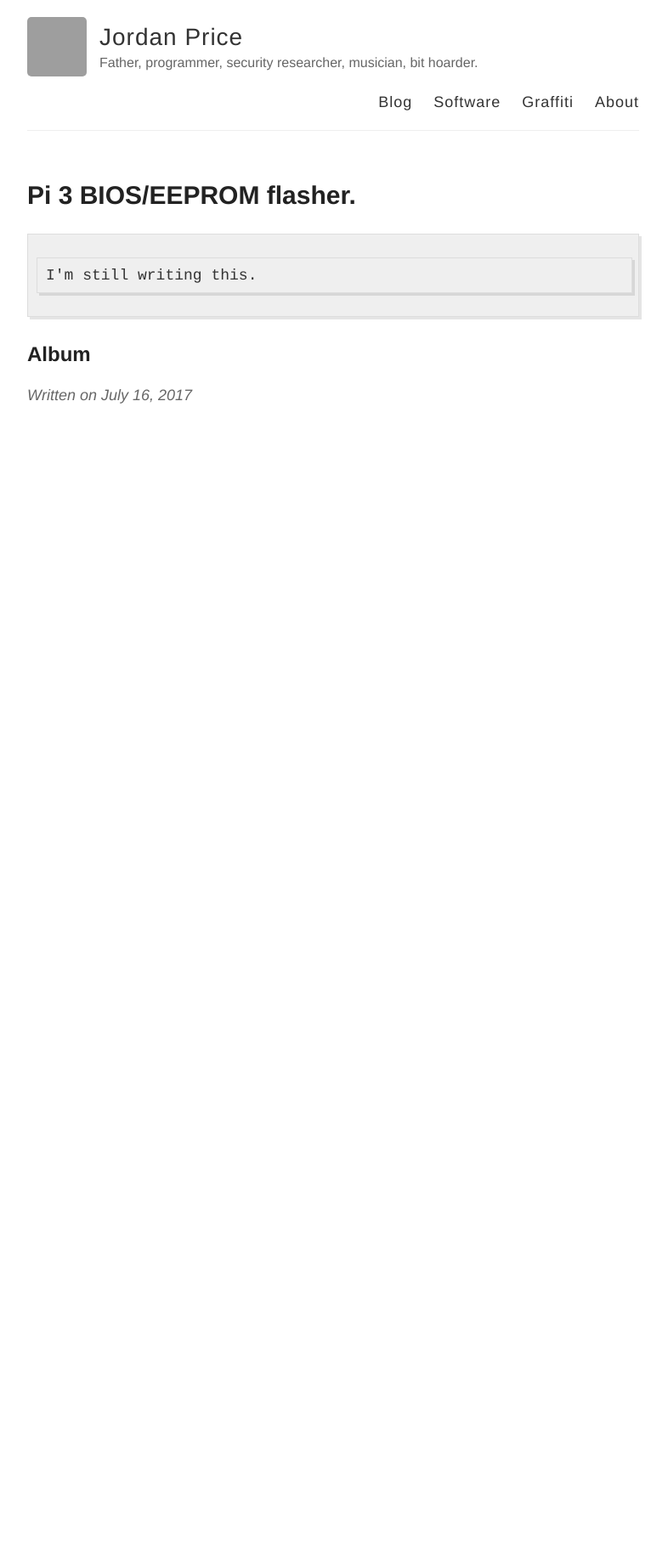
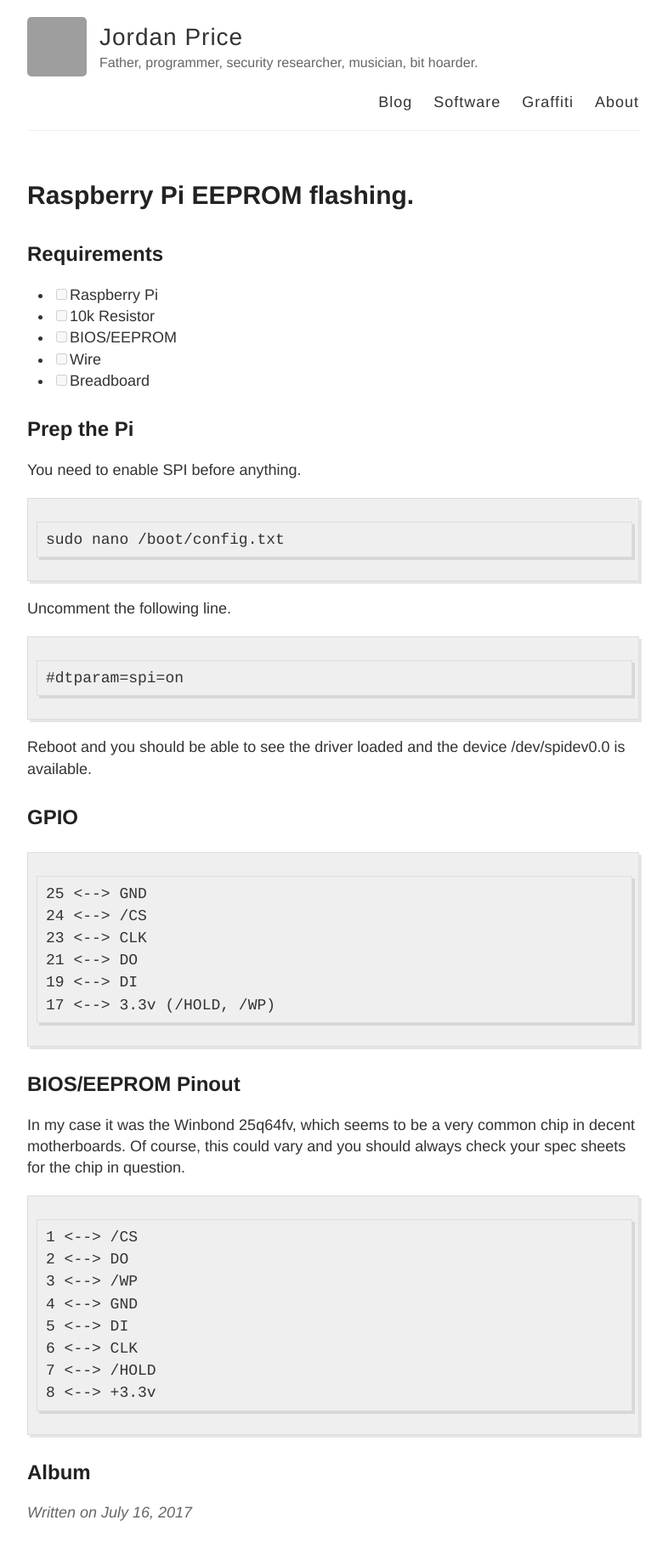
Before and after one commit to thejordanprice/thejordanprice.github.io, a Jekyll site: the page built from _posts/2017-7-16-Pi-Bios-Flasher.md, in a window 1280 px wide. Shown: the whole page at 85% size, without its empty margins (248-1034 px from the left). Built offline with Jekyll 4.4.1, drawn with Linux system fonts in a browser that asks for light colours; comment, search, counter and statistics services are not loaded; before the commit the page ends 900 px from its top, so only the background shows below that; grey boxes are pictures that could not be loaded.

Commit message:
writing posts. :D eeprom flasher.

```diff
--- a/_posts/2017-7-16-Pi-Bios-Flasher.md
+++ b/_posts/2017-7-16-Pi-Bios-Flasher.md
@@ -1,10 +1,51 @@
 ---
 layout: post
-title: Pi 3 BIOS/EEPROM flasher.
-comments: true
+title: Raspberry Pi EEPROM flashing.
+comments: false
 ---
 
-    I'm still writing this.
+## Requirements
+
+- [ ] Raspberry Pi
+- [ ] 10k Resistor
+- [ ] BIOS/EEPROM
+- [ ] Wire
+- [ ] Breadboard
+
+## Prep the Pi
+
+You need to enable SPI before anything.
+
+    sudo nano /boot/config.txt
+
+Uncomment the following line.
+
+    #dtparam=spi=on
+
+Reboot and you should be able to see the driver loaded and the device /dev/spidev0.0 is available.
+
+## GPIO
+
+    25 <--> GND
+    24 <--> /CS
+    23 <--> CLK
+    21 <--> DO
+    19 <--> DI
+    17 <--> 3.3v (/HOLD, /WP)
+
+## BIOS/EEPROM Pinout
+
+In my case it was the Winbond 25q64fv, which seems to be a very common chip in decent motherboards.
+Of course, this could vary and you should always check your spec sheets for the chip in question.
+
+    1 <--> /CS
+    2 <--> DO
+    3 <--> /WP
+    4 <--> GND
+    5 <--> DI
+    6 <--> CLK
+    7 <--> /HOLD
+    8 <--> +3.3v
 
 ## Album
 
```
Also changed, not shown: _posts/2017-7-13-Hello.md (+1 -1 lines).
